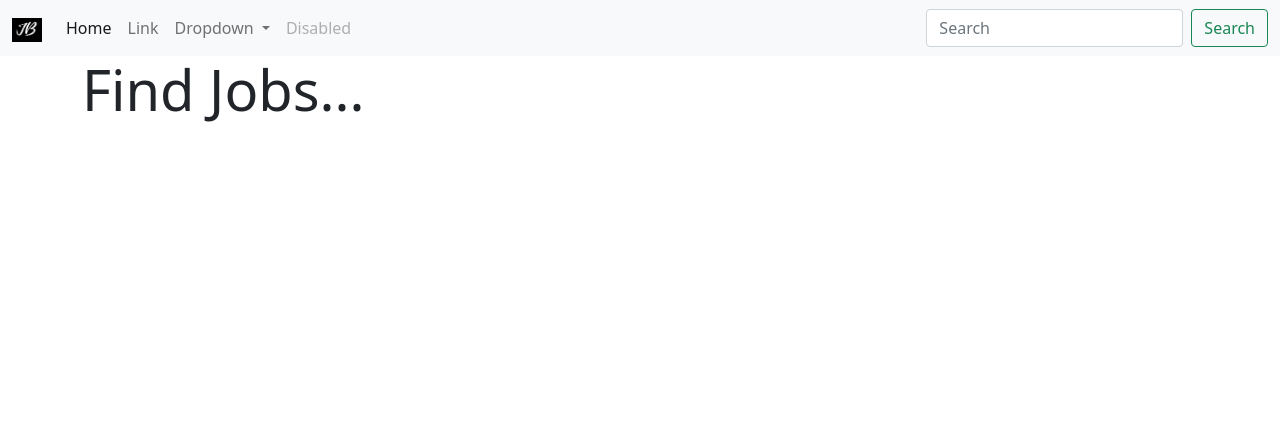
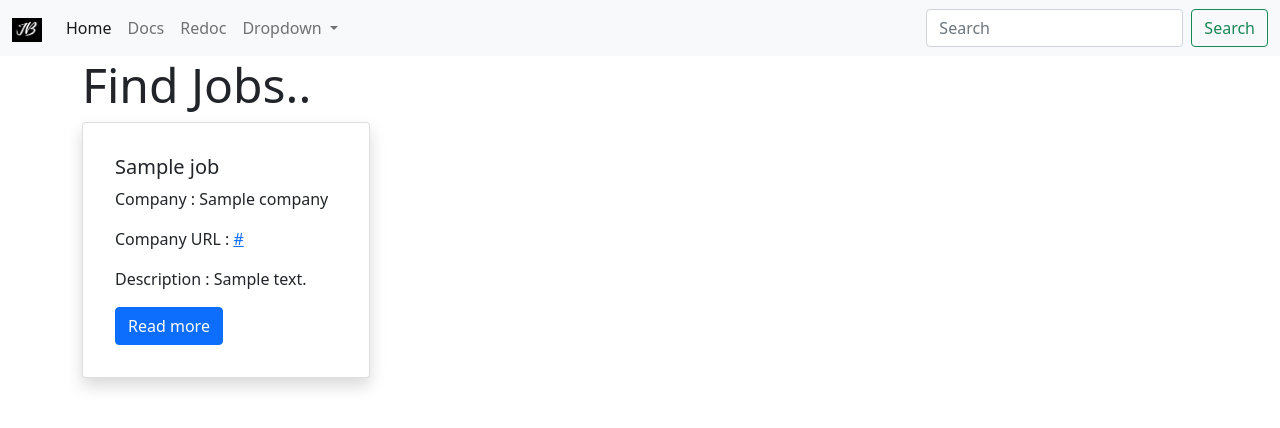
Before and after one commit to nofoobar/JobBoard-Fastapi, a FastAPI app: template backend/templates/general_pages/homepage.html in a window 1280 px wide. Shown: the top 428 px of the page. Run offline with FastAPI, Linux system fonts and the light colour scheme; the template is opened without the code that fills it: most values are stand-ins (such as "Sample title", 1, 10 or a date in 2020).

Commit message:
Job listview in homepage

```diff
--- /dev/null
+++ b/backend/templates/components/cards.html
@@ -0,0 +1,9 @@
+<div class="card shadow p-3 mb-5 bg-body rounded" style="width: 18rem;">
+  <div class="card-body">
+    <h5 class="card-title">{{obj.title}}</h5>
+    <p class="card-text">Company : {{obj.company}}</p>
+    <p class="card-text">Company URL : <a href="{{obj.company_url}}">{{obj.company_url}}</a></p>
+    <p class="card-text">Description : {{obj.description[:60]}}</p>
+    <a href="#" class="btn btn-primary">Read more</a>
+  </div>
+</div>
--- a/backend/templates/components/navbar.html
+++ b/backend/templates/components/navbar.html
@@ -12,7 +12,10 @@
           <a class="nav-link active" aria-current="page" href="#">Home</a>
         </li>
         <li class="nav-item">
-          <a class="nav-link" href="#">Link</a>
+          <a class="nav-link" href="/docs/">Docs</a>
+        </li>
+        <li class="nav-item">
+          <a class="nav-link" href="/redoc/">Redoc</a>
         </li>
         <li class="nav-item dropdown">
           <a class="nav-link dropdown-toggle" href="#" id="navbarDropdown" role="button" data-bs-toggle="dropdown" aria-expanded="false">
@@ -25,9 +28,6 @@
             <li><a class="dropdown-item" href="#">Something else here</a></li>
           </ul>
         </li>
-        <li class="nav-item">
-          <a class="nav-link disabled" href="#" tabindex="-1" aria-disabled="true">Disabled</a>
-        </li>
       </ul>
       <form class="d-flex">
         <input class="form-control me-2" type="search" placeholder="Search" aria-label="Search">
--- a/backend/templates/general_pages/homepage.html
+++ b/backend/templates/general_pages/homepage.html
@@ -7,6 +7,24 @@
 
 {% block content %}
   <div class="container">
-    <h1 class="display-4">Find Jobs...</h1>
+  <div class="row">
+    <div class="col">
+      <h1 class="display-5">Find Jobs..</h1>
+    </div>
   </div>
+  <div class="row">
+      {% for job in jobs %}
+        <div class="col-lg-4 col-md-3 col-sm-10 mr-auto">
+          {% with obj=job %}
+      		{% include "components/cards.html" %}
+    	  {% endwith %}
+
+          {% if loop.index %3 %}
+            </div>
+          {% else %}
+            </div></div><br><div class="row">
+          {% endif %}
+      {% endfor %}
+  </div>
+</div>
 {% endblock %}
```
Also changed, not shown: backend/apis/version1/route_general_pages.py (+9 -4 lines).
